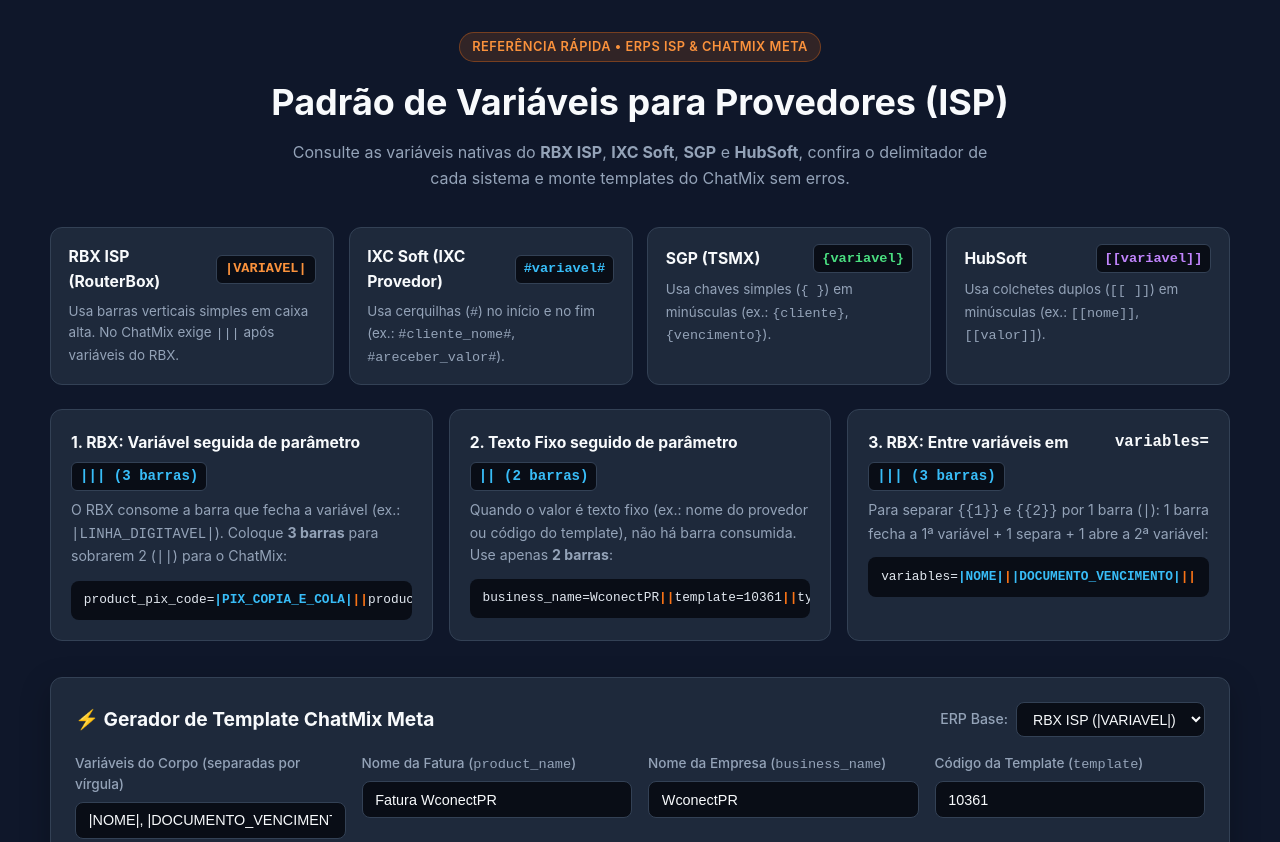
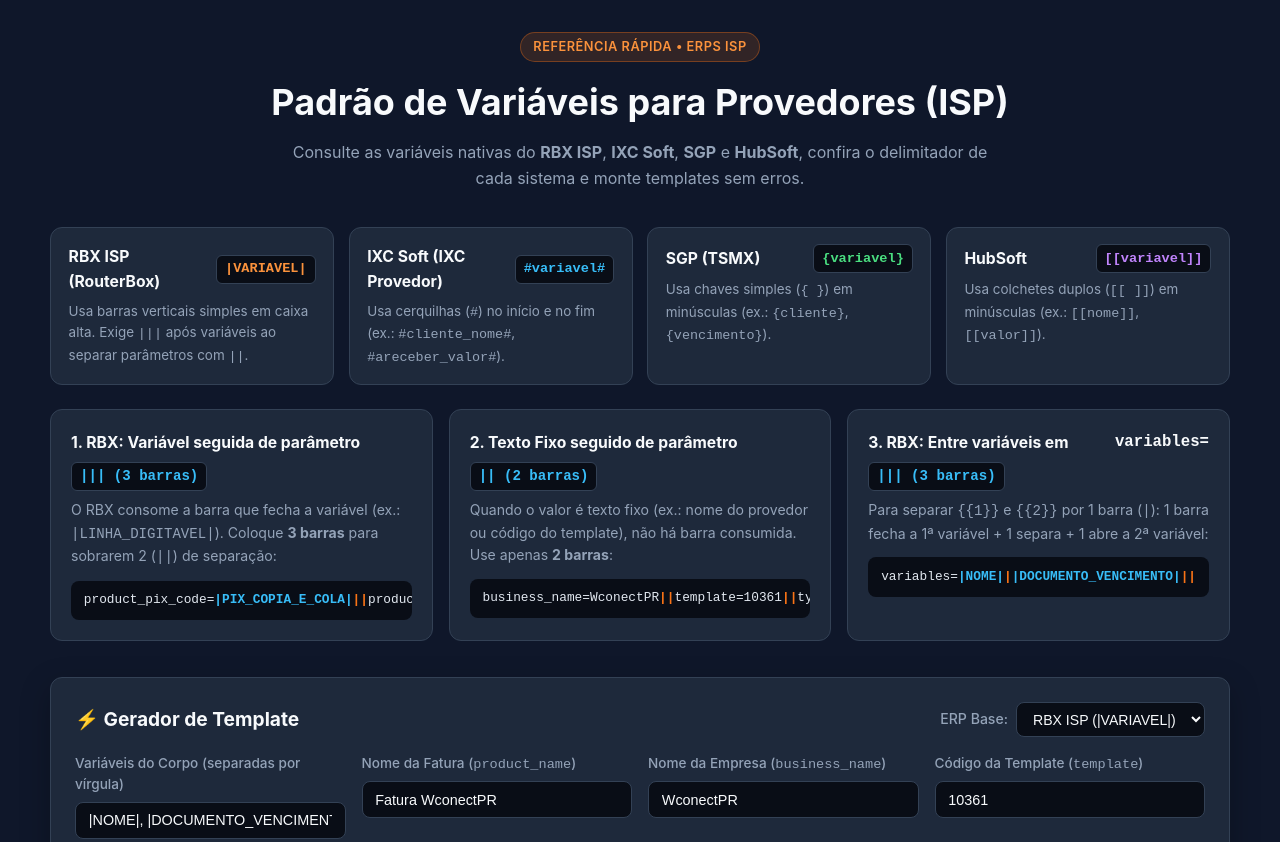
Before and after one commit to marcosilvat/marcosilvat.github.io, a plain HTML site: page index.html in a window 1280 px wide. Shown: the top 842 px of the page. Drawn offline with Linux system fonts and the light colour scheme.

Commit message:
refactor: remove ChatMix Meta tab and parameters, keeping RBX, IXC, SGP, and HubSoft

```diff
--- a/index.html
+++ b/index.html
@@ -3,7 +3,7 @@
 <head>
   <meta charset="UTF-8">
   <meta name="viewport" content="width=device-width, initial-scale=1.0">
-  <title>Guia de Variáveis e Gerador de Templates — RBX, IXC, SGP, HubSoft + ChatMix</title>
+  <title>Guia de Variáveis e Gerador de Templates — RBX, IXC, SGP e HubSoft</title>
   <style>
     :root {
       --bg: #0f172a;
@@ -453,7 +453,6 @@
     .erp-ixc { background: rgba(56, 189, 248, 0.16); color: #38bdf8; }
     .erp-sgp { background: rgba(34, 197, 94, 0.16); color: #4ade80; }
     .erp-hubsoft { background: rgba(168, 85, 247, 0.16); color: #c084fc; }
-    .erp-chatmix { background: rgba(234, 179, 8, 0.16); color: #facc15; }
 
     .cat-tag {
       font-size: 0.75rem;
@@ -500,9 +499,9 @@
 <body>
   <div class="container">
     <header>
-      <span class="badge-top">Referência Rápida • ERPs ISP &amp; ChatMix Meta</span>
+      <span class="badge-top">Referência Rápida • ERPs ISP</span>
       <h1>Padrão de Variáveis para Provedores (ISP)</h1>
-      <p>Consulte as variáveis nativas do <strong>RBX ISP</strong>, <strong>IXC Soft</strong>, <strong>SGP</strong> e <strong>HubSoft</strong>, confira o delimitador de cada sistema e monte templates do ChatMix sem erros.</p>
+      <p>Consulte as variáveis nativas do <strong>RBX ISP</strong>, <strong>IXC Soft</strong>, <strong>SGP</strong> e <strong>HubSoft</strong>, confira o delimitador de cada sistema e monte templates sem erros.</p>
     </header>
 
     <!-- Padrão de Delimitadores por ERP -->
@@ -512,7 +511,7 @@
           <h3>RBX ISP (RouterBox)</h3>
           <span class="syntax-pill" style="color: #fb923c;">|VARIAVEL|</span>
         </div>
-        <p>Usa barras verticais simples em caixa alta. No ChatMix exige <code>|||</code> após variáveis do RBX.</p>
+        <p>Usa barras verticais simples em caixa alta. Exige <code>|||</code> após variáveis ao separar parâmetros com <code>||</code>.</p>
       </div>
 
       <div class="syntax-card">
@@ -540,11 +539,11 @@
       </div>
     </section>
 
-    <!-- Regra dos Pipes no RBX + ChatMix -->
+    <!-- Regra dos Pipes no RBX -->
     <section class="rules-grid" aria-label="Regras de barras verticais no RBX">
       <div class="rule-card">
         <h3>1. RBX: Variável seguida de parâmetro <span class="pipe-badge">||| (3 barras)</span></h3>
-        <p>O RBX consome a barra que fecha a variável (ex.: <code>|LINHA_DIGITAVEL|</code>). Coloque <strong>3 barras</strong> para sobrarem 2 (<code>||</code>) para o ChatMix:</p>
+        <p>O RBX consome a barra que fecha a variável (ex.: <code>|LINHA_DIGITAVEL|</code>). Coloque <strong>3 barras</strong> para sobrarem 2 (<code>||</code>) de separação:</p>
         <div class="rule-example">
           product_pix_code=<span class="hl-var">|PIX_COPIA_E_COLA|</span><span class="hl-sep">||</span>product_name=...
         </div>
@@ -570,7 +569,7 @@
     <!-- Gerador Interativo -->
     <section class="generator-section" aria-labelledby="gen-title">
       <div class="section-title">
-        <span id="gen-title">⚡ Gerador de Template ChatMix Meta</span>
+        <span id="gen-title">⚡ Gerador de Template</span>
         <label class="erp-preset-wrap">
           ERP Base:
           <select id="erp-preset" class="erp-preset-select">
@@ -643,7 +642,6 @@
           <button type="button" class="tab-btn" data-erp="ixc">IXC Soft</button>
           <button type="button" class="tab-btn" data-erp="sgp">SGP</button>
           <button type="button" class="tab-btn" data-erp="hubsoft">HubSoft</button>
-          <button type="button" class="tab-btn" data-erp="chatmix">ChatMix Meta</button>
         </div>
 
         <div class="tabs-row" id="cat-tabs">
@@ -652,7 +650,6 @@
           <button type="button" class="tab-btn" data-cat="financeiro">Financeiro / Fatura</button>
           <button type="button" class="tab-btn" data-cat="cliente">Cliente / Cadastro</button>
           <button type="button" class="tab-btn" data-cat="contrato">Contrato / Rede / Msg</button>
-          <button type="button" class="tab-btn" data-cat="chatmix">Parâmetros ChatMix</button>
         </div>
       </div>
 
@@ -765,18 +762,7 @@
       { code: "[[numero_fatura]]", erp: "hubsoft", erpLabel: "HubSoft", desc: "Número identificador da fatura gerada", cat: "financeiro", catLabel: "Financeiro", example: "2026110045" },
       { code: "[[id_fatura]]", erp: "hubsoft", erpLabel: "HubSoft", desc: "ID interno da fatura no banco de dados do HubSoft", cat: "financeiro", catLabel: "Financeiro", example: "99812" },
       { code: "[[mensagem]]", erp: "hubsoft", erpLabel: "HubSoft", desc: "Variável de texto da mensagem em integrações JSON", cat: "contrato", catLabel: "Contrato / Rede", example: "Texto formatado no layout" },
-      { code: "[[numero]]", erp: "hubsoft", erpLabel: "HubSoft", desc: "Número do telefone de destino em integrações JSON", cat: "contrato", catLabel: "Contrato / Rede", example: "5544999999999" },
-
-      // ================= CHATMIX META =================
-      { code: "variables=", erp: "chatmix", erpLabel: "ChatMix Meta", desc: "Lista de variáveis do corpo do template na Meta ({{1}}, {{2}}...)", cat: "chatmix", catLabel: "ChatMix Meta", example: "variables=|NOME|||DOCUMENTO_VENCIMENTO|" },
-      { code: "product_bar_code=", erp: "chatmix", erpLabel: "ChatMix Meta", desc: "Envia a linha digitável para o botão de copiar código de barras", cat: "chatmix", catLabel: "ChatMix Meta", example: "product_bar_code=|LINHA_DIGITAVEL|" },
-      { code: "product_pix_code=", erp: "chatmix", erpLabel: "ChatMix Meta", desc: "Envia a chave Pix Copia e Cola para o botão de pagamento Pix", cat: "chatmix", catLabel: "ChatMix Meta", example: "product_pix_code=|PIX_COPIA_E_COLA|" },
-      { code: "product_name=", erp: "chatmix", erpLabel: "ChatMix Meta", desc: "Título/nome do produto ou fatura exibido no card da mensagem", cat: "chatmix", catLabel: "ChatMix Meta", example: "product_name=Fatura WconectPR" },
-      { code: "product_price=", erp: "chatmix", erpLabel: "ChatMix Meta", desc: "Valor total exibido no detalhe da cobrança (opcional conforme template)", cat: "chatmix", catLabel: "ChatMix Meta", example: "product_price=|DOCUMENTO_VALOR_TOTAL|" },
-      { code: "business_name=", erp: "chatmix", erpLabel: "ChatMix Meta", desc: "Nome da empresa/provedor remetente", cat: "chatmix", catLabel: "ChatMix Meta", example: "business_name=WconectPR" },
-      { code: "ref_template=", erp: "chatmix", erpLabel: "ChatMix Meta", desc: "Identificador de referência do documento para rastreio", cat: "chatmix", catLabel: "ChatMix Meta", example: "ref_template=|DOCUMENTO_NUMERO|" },
-      { code: "template=", erp: "chatmix", erpLabel: "ChatMix Meta", desc: "Código numérico do template cadastrado no ChatMix", cat: "chatmix", catLabel: "ChatMix Meta", example: "template=10361" },
-      { code: "type_template=multi", erp: "chatmix", erpLabel: "ChatMix Meta", desc: "Define o formato de template interativo/múltiplos botões no ChatMix", cat: "chatmix", catLabel: "ChatMix Meta", example: "type_template=multi" }
+      { code: "[[numero]]", erp: "hubsoft", erpLabel: "HubSoft", desc: "Número do telefone de destino em integrações JSON", cat: "contrato", catLabel: "Contrato / Rede", example: "5544999999999" }
     ];
 
     const tbody = document.getElementById("vars-tbody");
```
